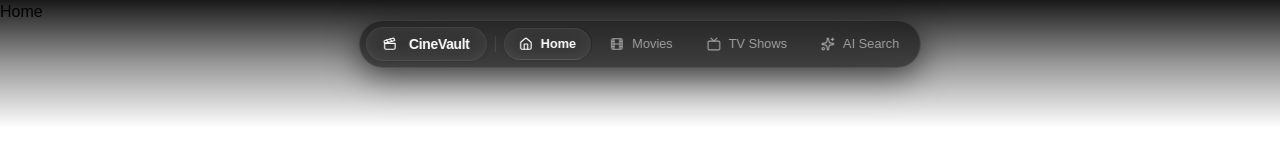
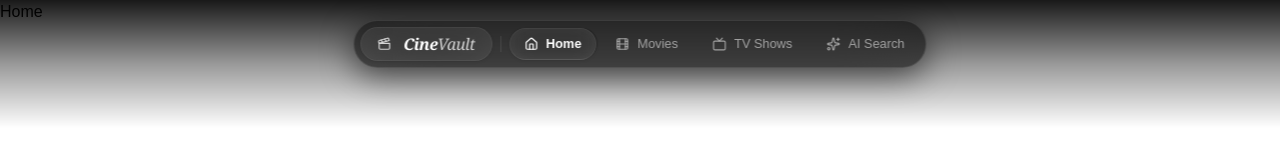
Before and after one commit to Jabir7006/cine-vault, a React (Vite) app: page / in a window 1280 px wide. Shown: the top 160 px of the page. Built offline with nearby package versions, Linux system fonts and the light colour scheme.

Commit message:
style: update DesktopNavbar branding typography and refine styling constants

```diff
--- a/src/components/layout/DesktopNavbar.tsx
+++ b/src/components/layout/DesktopNavbar.tsx
@@ -13,16 +13,16 @@ export const DesktopNavbar = () => {
           asChild
           variant="ghost"
           size="sm"
-          className="rounded-full px-4 py-1.5 h-auto bg-white/10 hover:bg-white/15 text-white font-semibold border border-white/15 backdrop-blur-md transition-all shadow-sm"
+          className="rounded-full px-4 py-2 h-auto bg-white/10 hover:bg-white/15 backdrop-blur-xl border border-white/15 shadow-sm transition-all"
         >
           <Link to="/" aria-label="CineVault Home">
-            <Clapperboard className="w-4 h-4 text-white" />
-            <span className="font-semibold text-white text-sm tracking-tight ml-2">
-              CineVault
+            <Clapperboard className="w-4 h-4 shrink-0 text-neutral-300" />
+            <span className="font-serif italic tracking-tight text-base leading-none ml-2">
+              <span className="font-bold text-white">Cine</span>
+              <span className="font-normal text-neutral-300">Vault</span>
             </span>
           </Link>
         </Button>
-
         {/* Vertical Divider */}
         <div className="h-4 w-px bg-white/10 mx-0.5" />
 
@@ -50,7 +50,7 @@ export const DesktopNavbar = () => {
                       "text-neutral-400 hover:text-neutral-100 hover:bg-white/5 border border-transparent",
                   }}
                   className={cn(
-                    "flex items-center gap-2 px-3.5 py-1.5 rounded-full text-xs font-medium transition-all duration-200 select-none whitespace-nowrap"
+                    "flex items-center gap-2 px-3.5 py-1.5 rounded-full text-xs font-medium transition-all duration-200 select-none whitespace-nowrap",
                   )}
                 >
                   <Icon className="w-4 h-4 shrink-0" />
```
